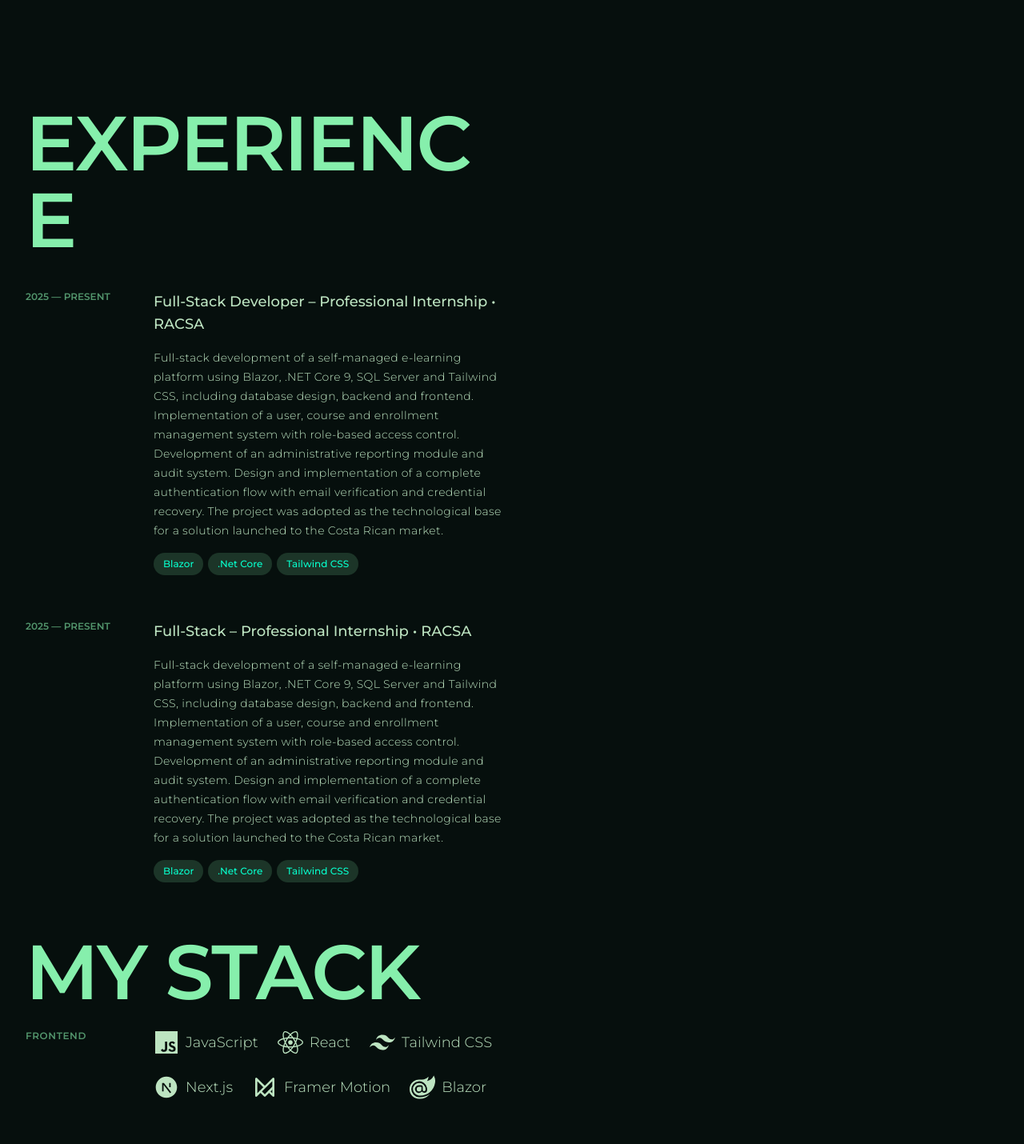
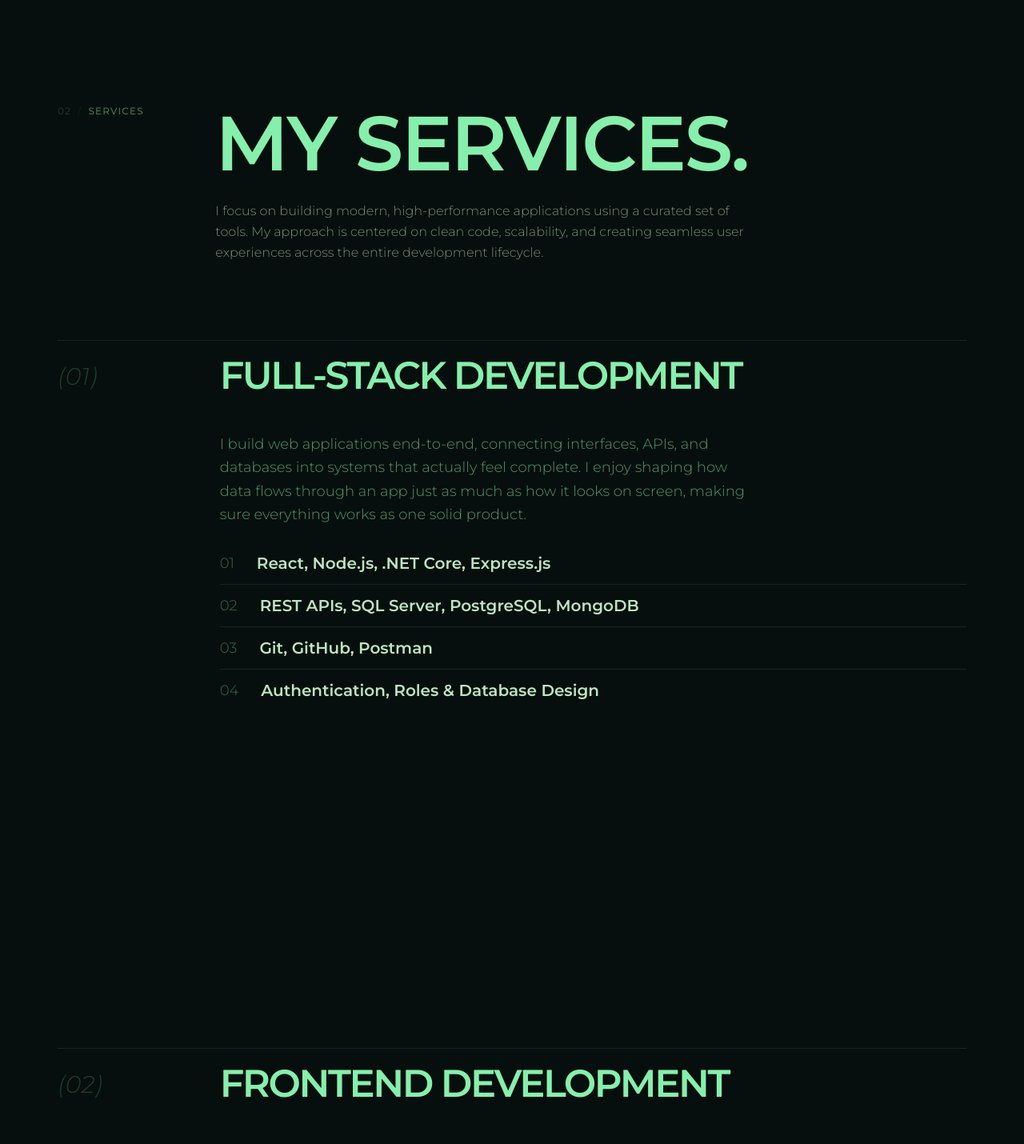
Before and after one commit to AllanRV09/portfolio, a React app: page / in a window 1280 px wide. Shown: the part 1301-2731 px from the top of the page at 80% size. Built offline with nearby package versions, Linux system fonts and the light colour scheme; the HTML template or start-up script is replaced by a standard one.

Commit message:
feat: replace TechStack with new Services section

```diff
--- a/src/App.jsx
+++ b/src/App.jsx
@@ -2,12 +2,12 @@ import { About } from "./sections/About"
 import { Header } from "./sections/Header"
 import { Hero } from "./sections/Hero"
 import { Experience } from "./sections/Experience"
-import { TechStack } from "./sections/TechStack"
 import { Footer } from "./sections/Footer"
 import { Projects } from "./sections/Projects"
 import { PageIntro } from "./sections/PageIntro"
 import Lenis from 'lenis'
 import { useEffect } from "react"
+import { Services } from "./sections/Services"
 
 function App() {
   useEffect(() => {
@@ -17,18 +17,18 @@ function App() {
       smoothWheel: true,
     })
 
-    let rafId; // Guardamos el ID aquí
+    let rafId;
 
     function raf(time) {
       lenis.raf(time)
-      rafId = requestAnimationFrame(raf) // Guardamos el ID en cada frame
+      rafId = requestAnimationFrame(raf)
     }
 
     rafId = requestAnimationFrame(raf)
 
     return () => {
       lenis.destroy()
-      cancelAnimationFrame(rafId) // <--- ¡Limpieza total!
+      cancelAnimationFrame(rafId)
     }
   }, [])
 
@@ -41,8 +41,8 @@ function App() {
         <main>
           <Hero />
           <About />
+          <Services />
           <Experience />
-          <TechStack />
           <Projects />
           <Footer />
         </main>
--- /dev/null
+++ b/src/components/FeatureList.jsx
@@ -0,0 +1,17 @@
+export function FeatureList({ features }) {
+    return (
+        <ul className="min-w-0">
+            {features.map((feature, i) => (
+                <li key={feature} className="mt-3">
+                    <div className="flex gap-3 md:gap-7 text-base md:text-xl font-semibold">
+                        <span className="font-light text-sm md:text-lg text-surface/40 shrink-0" aria-hidden="true">
+                            {(i + 1).toString().padStart(2, "0")}
+                        </span>
+                        <span className="break-words">{feature}</span>
+                    </div>
+                    {i !== features.length - 1 && <hr className="w-full border-surface/10 mt-3" />}
+                </li>
+            ))}
+        </ul>
+    );
+}
--- /dev/null
+++ b/src/components/ServiceCard.jsx
@@ -0,0 +1,35 @@
+import { FeatureList } from "./FeatureList";
+
+export function ServiceCard({ title, description, features, idx }) {
+    return (
+        <div className="h-screen sticky top-0 flex flex-col items-start" role="region" aria-label={`Service ${title}`}>
+            <div
+                style={{
+                    top: `calc(6rem + ${idx * 85}px)`,
+                }}
+                className="w-full bg-background origin-top relative"
+            >
+                <div className="absolute top-0 w-full border-t border-surface/10" />
+
+                <div className="grid grid-cols-12 lg:gap-x-20 pt-5">
+
+                    <div className="col-span-12 md:col-span-3 lg:col-span-2">
+                        <span className="text-base md:text-3xl font-light text-surface/20 italic block md:pt-2" aria-hidden="true">
+                            ({String(idx + 1).padStart(2, "0")})
+                        </span>
+                    </div>
+
+                    <div className="col-span-12 md:col-span-9 lg:col-span-10">
+                        <h3 className="text-xl md:text-4xl lg:text-5xl font-semibold tracking-tighter uppercase text-surface mb-12">
+                            {title}
+                        </h3>
+
+                        <p className="text-sm md:text-lg text-surface/60 font-light leading-relaxed mb-8 max-w-2xl">{description}</p>
+
+                        <FeatureList features={features} />
+                    </div>
+                </div>
+            </div>
+        </div>
+    );
+}
--- a/src/components/TechItem.jsx
+++ b/src/components/TechItem.jsx
@@ -1,8 +1,11 @@
 export function TechItem({ icon: Icon, name }) {
     return (
-        <div className="flex flex-wrap gap-2 items-center group cursor-pointer">
-            <Icon className="w-8 h-8 transition-colors duration-200 group-hover:text-accent" />
-            <span className="text-lg font-light transition-colors duration-200 group-hover:text-accent">
+        <div className="flex items-center gap-4 group cursor-pointer py-4 border-b border-surface/5 hover:border-accent/30 transition-all duration-300">
+            <div className="w-10 h-10 flex items-center justify-center rounded-lg bg-surface/5 group-hover:bg-accent/10 transition-colors">
+                <Icon className="w-5 h-5 text-surface/60 group-hover:text-accent transition-colors" />
+            </div>
+
+            <span className="text-sm md:text-base font-medium text-surface/80 group-hover:text-surface transition-colors">
                 {name}
             </span>
         </div>
--- /dev/null
+++ b/src/sections/Services.jsx
@@ -0,0 +1,44 @@
+import { SectionTitle } from "../components/SectionTitle";
+import { SectionLayout } from "../components/SectionLayout";
+import { SERVICES, SERVICES_DATA } from "../data.js";
+import { ServiceCard } from "../components/ServiceCard.jsx";
+import { motion } from "framer-motion";
+
+export function Services() {
+    const { index, label, title, description } = SERVICES_DATA;
+
+    return (
+        <section
+            id="services"
+            className="relative z-20 bg-background scroll-mt-24"
+        >
+            <SectionLayout index={index} label={label}>
+                <SectionTitle>{title}</SectionTitle>
+
+                <div className="max-w-2xl mt-4">
+                    <motion.p
+                        initial={{ opacity: 0, y: 10 }}
+                        whileInView={{ opacity: 1, y: 0 }}
+                        transition={{ duration: 0.7, ease: "easeOut" }}
+                        viewport={{ once: true, amount: 0.4 }}
+                        className="text-sm md:text-base font-light text-text/60 leading-relaxed hover:text-text/80 transition-colors duration-300"
+                    >
+                        {description}
+                    </motion.p>
+                </div>
+            </SectionLayout>
+
+            <div className="flex flex-col w-full max-w-[76rem] mx-auto px-[clamp(1.25rem,4vw,2.5rem)]">
+                {SERVICES.map(({ title: serviceTitle, description, features }, idx) => (
+                    <ServiceCard
+                        key={serviceTitle}
+                        title={serviceTitle}
+                        description={description}
+                        features={features}
+                        idx={idx}
+                    />
+                ))}
+            </div>
+        </section>
+    );
+}
--- a/src/sections/TechStack.jsx
+++ /dev/null
@@ -1,32 +0,0 @@
-import { SectionTitle } from "../components/SectionTitle";
-import { TechItem } from "../components/TechItem";
-import { STACK } from "../data.js"
-
-
-export function TechStack() {
-    return (
-        <section id="mystack" className="mb-16 px-4 max-w-2xl sm:px-6 lg:px-8 scroll-mt-24">
-            <SectionTitle>MY STACK</SectionTitle>
-
-            {
-                STACK.map(({ title, techs }) => (
-                    <div key={title} className="mb-8 grid gap-4 sm:grid-cols-8 sm:gap-8">
-                        <h3 className="text-xs font-semibold text-surface/60 uppercase tracking-wider sm:col-span-2">{title}</h3>
-
-                        <div className="mb-8 flex flex-wrap gap-6 sm:col-span-6">
-                            {
-                                techs.map((tech) => (
-                                    <TechItem
-                                        key={tech.name}
-                                        name={tech.name}
-                                        icon={tech.icon}
-                                    />
-                                ))
-                            }
-                        </div>
-                    </div>
-                ))
-            }
-        </section>
-    )
-}
```
